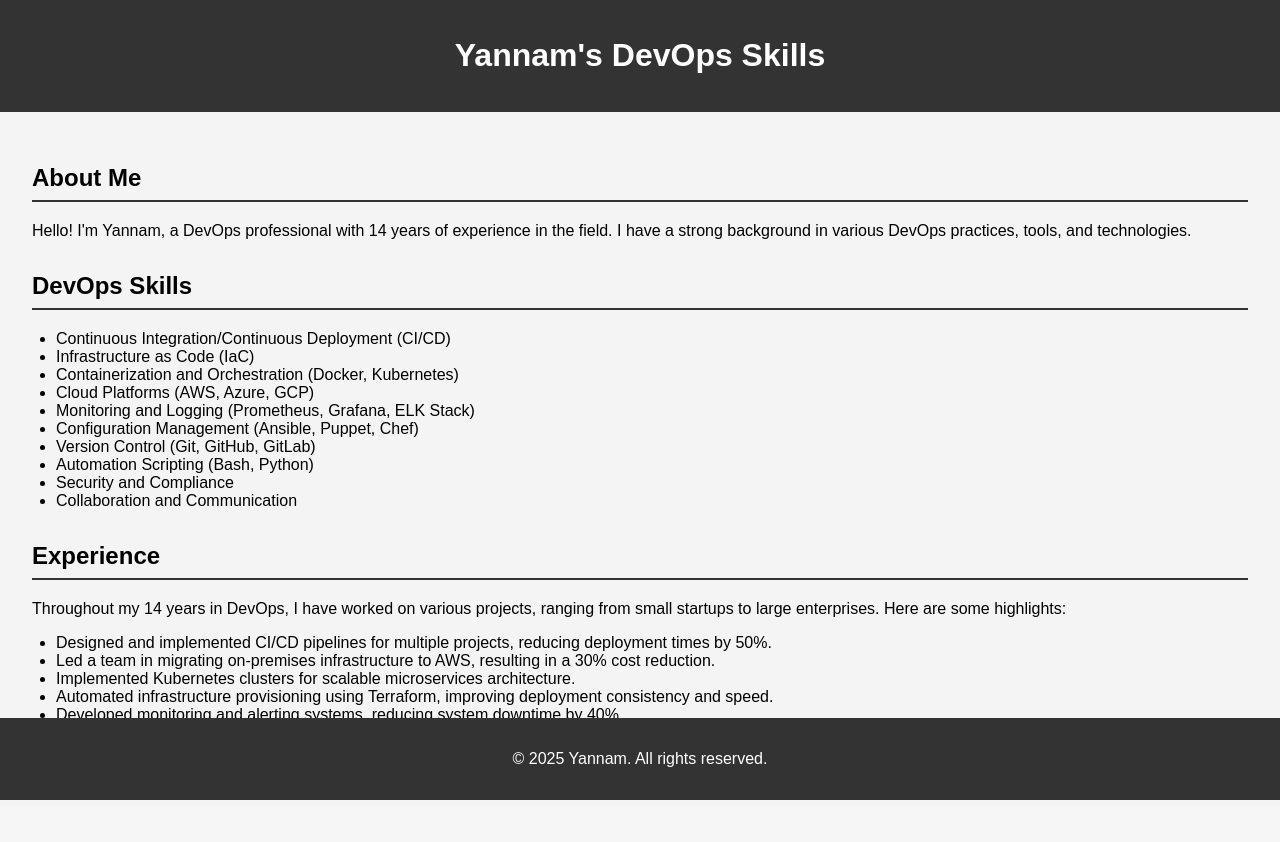
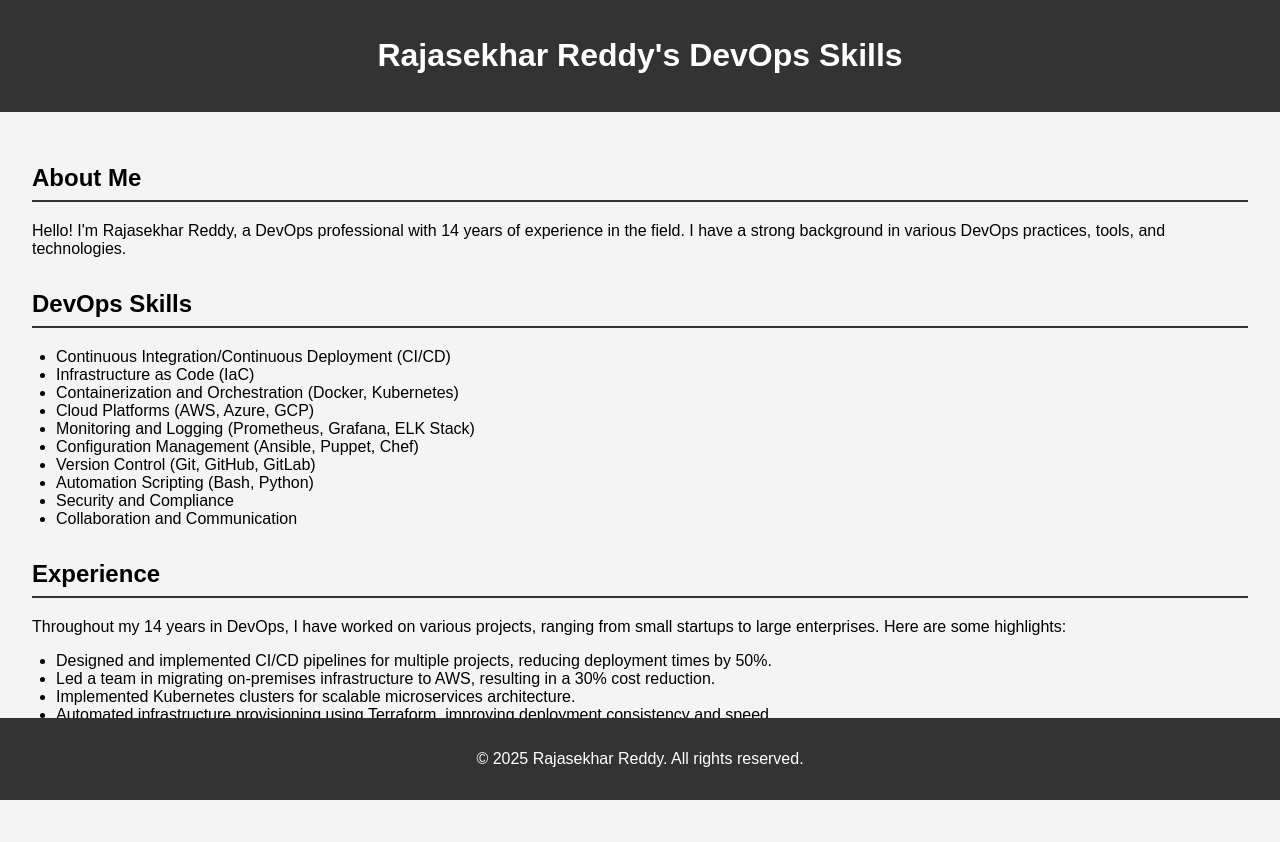
Before and after one commit to iamyannam/my-web-app, a Flask app: page / in a window 1280 px wide. Before the commit the page ends 800 px from the top, so only its background shows below. Run offline with Flask 3, Linux system fonts and the light colour scheme.

Commit message:
design changes

```diff
--- a/templates/index.html
+++ b/templates/index.html
@@ -8,12 +8,12 @@
 </head>
 <body>
     <header>
-        <h1>Yannam's DevOps Skills</h1>
+        <h1>Rajasekhar Reddy's DevOps Skills</h1>
     </header>
     <main>
         <section id="about">
             <h2>About Me</h2>
-            <p>Hello! I'm Yannam, a DevOps professional with 14 years of experience in the field. I have a strong background in various DevOps practices, tools, and technologies.</p>
+            <p>Hello! I'm Rajasekhar Reddy, a DevOps professional with 14 years of experience in the field. I have a strong background in various DevOps practices, tools, and technologies.</p>
         </section>
         <section id="skills">
             <h2>DevOps Skills</h2>
@@ -40,11 +40,12 @@
                 <li>Automated infrastructure provisioning using Terraform, improving deployment consistency and speed.</li>
                 <li>Developed monitoring and alerting systems, reducing system downtime by 40%.</li>
                 <li>Collaborated with development teams to integrate security best practices into the DevOps workflow.</li>
+                <li>Solution architect in Cost Optimization and FinOps by using best security integrated DevOps tools</li>
             </ul>
         </section>
     </main>
     <footer>
-        <p>&copy; 2025 Yannam. All rights reserved.</p>
+        <p>&copy; 2025 Rajasekhar Reddy. All rights reserved.</p>
     </footer>
 </body>
 </html>
```
